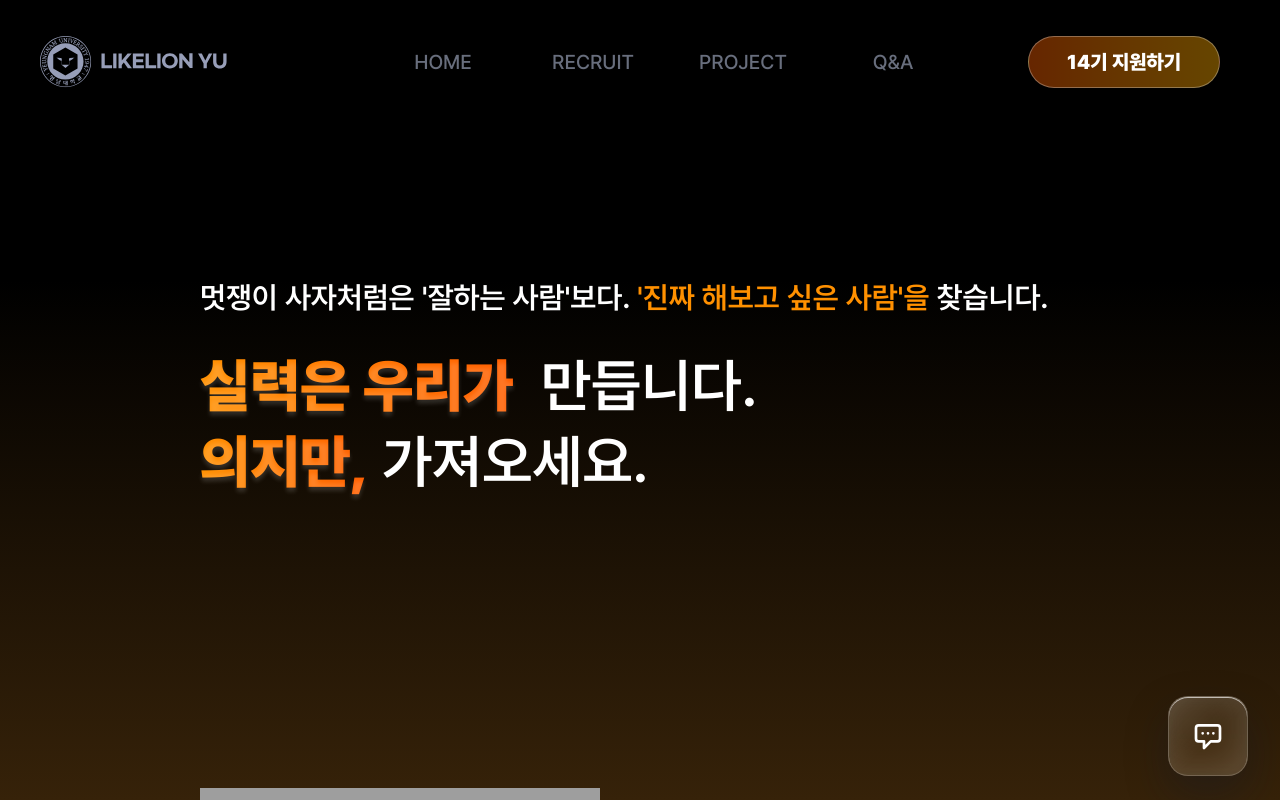
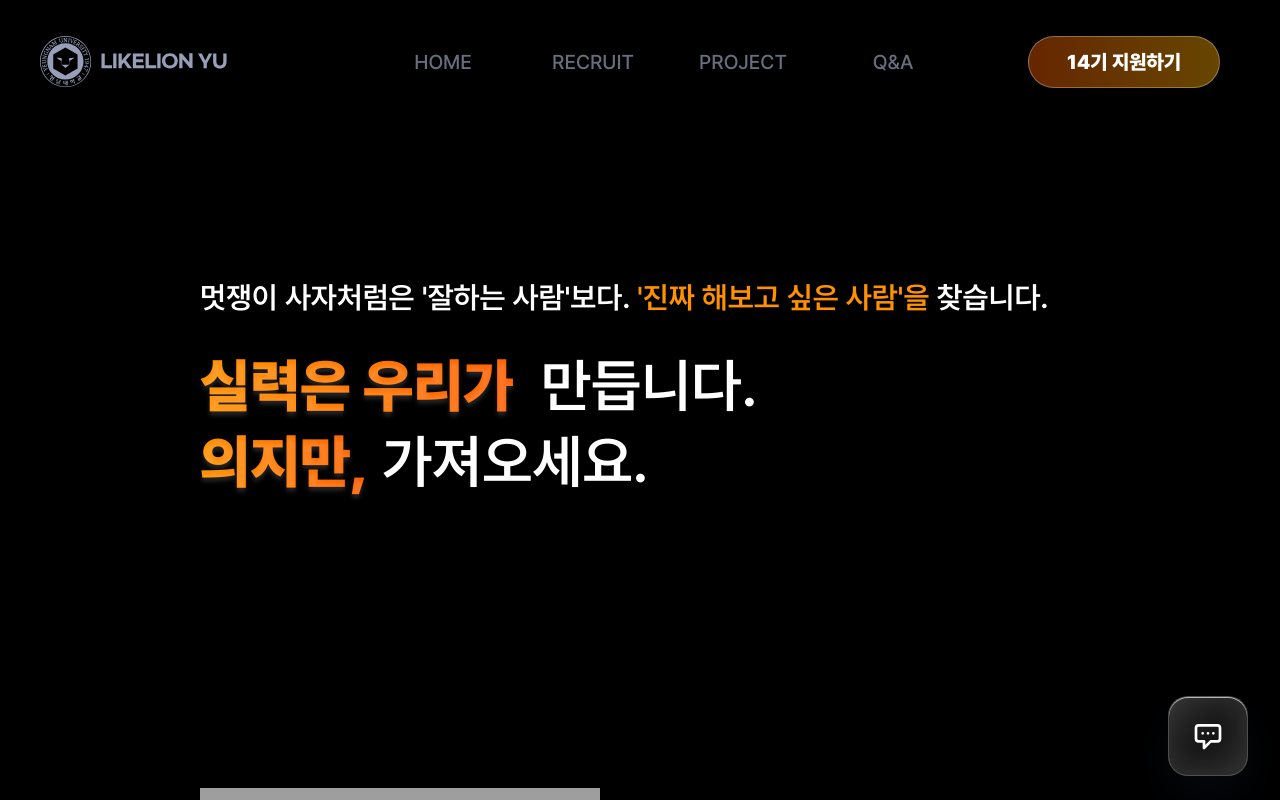
Before and after one commit to chominseo0723/yu-likelion-14th-homepage, a React (Vite) app: page /recruit in a window 1280 px wide. Built offline with nearby package versions, Linux system fonts and the light colour scheme; grey boxes are pictures that could not be loaded; a web font is replaced by a local one.

Commit message:
style: recruit 배경 그라데이션 전역에 적용

```diff
--- a/src/components/Recruit/RecruitQnaSection.jsx
+++ b/src/components/Recruit/RecruitQnaSection.jsx
@@ -51,11 +51,10 @@ const RecruitQnaSection = () => {
 						<QnACard key={idx} q={item.q} a={item.a} />
 					))}
 
-					<div className="mt-[26px]">
-						<p className="text-[20px] text-[#87725F] m-0">
-							추가로 궁금한점이 있다면 디엠과 오픈채팅방으로 문의하세요
-						</p>
-						<div className="flex flex-row mt-3 gap-4 items-center">
+					<span className="text-[20px] text-[#87725F] pl-46 mt-[26px]">
+						추가로 궁금한 점이 있다면 디엠과 오픈채팅방으로 문의하세요
+					</span>
+					<div className="flex flex-row mt-3 gap-4 pl-120 items-center">
 						<img src={akar} alt="" />
 						<a
 							href="https://www.instagram.com/likelion_yu/"
@@ -75,7 +74,6 @@ const RecruitQnaSection = () => {
 						</a>
 					</div>
 				</div>
-				</div>
 
 				<Time />
 			</div>
--- a/src/pages/Recruit.jsx
+++ b/src/pages/Recruit.jsx
@@ -10,18 +10,19 @@ import RecruitQnaSection from "../components/Recruit/RecruitQnaSection";
 
 const Recruit = () => {
   return (
+    <div className="min-h-screen text-white overflow-x-hidden">
+      <div className="fixed top-0 left-0 w-full z-20">
+        <MainHeader scrollToHome={() => {}} />
+      </div>
+      <div className="relative min-h-screen">
+        <main className="snap-container no-scrollbar relative z-10 overflow-x-hidden">
           <div
-      className="min-h-screen text-white overflow-x-hidden"
+            className="min-h-screen"
             style={{
               background:
                 "linear-gradient(180deg, #000000 0%, #000000 35%, #362209 100%)",
             }}
           >
-      <div className="fixed top-0 left-0 w-full z-20">
-        <MainHeader scrollToHome={() => {}} />
-      </div>
-      <div className="relative min-h-screen">
-        <main className="snap-container no-scrollbar relative z-10 overflow-x-hidden">
             <section className="snap-section-center relative">
               <IntroComment />
             </section>
@@ -41,6 +42,7 @@ const Recruit = () => {
               <RecruitQnaSection />
             </section>
             <MainFooter />
+          </div>
         </main>
       </div>
     </div>
```
Lines whose indentation alone changed are shown as unchanged.
